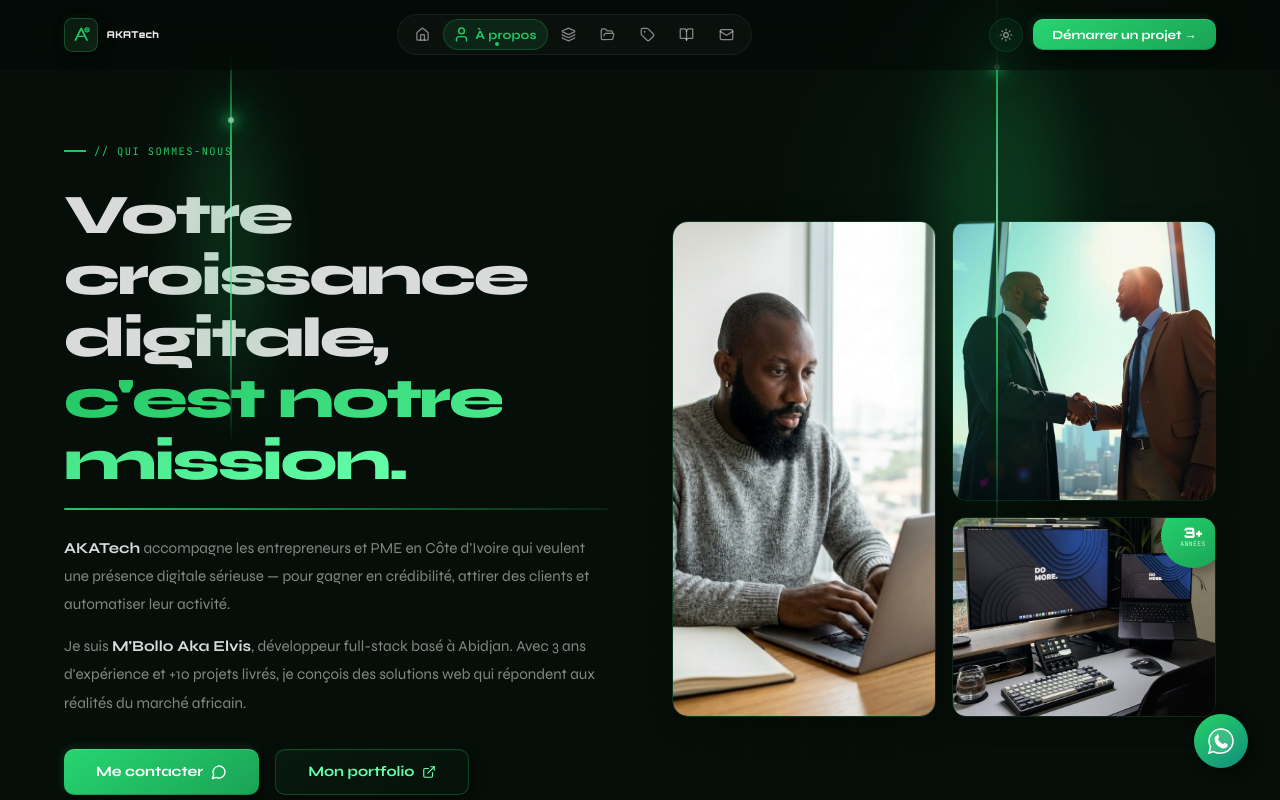
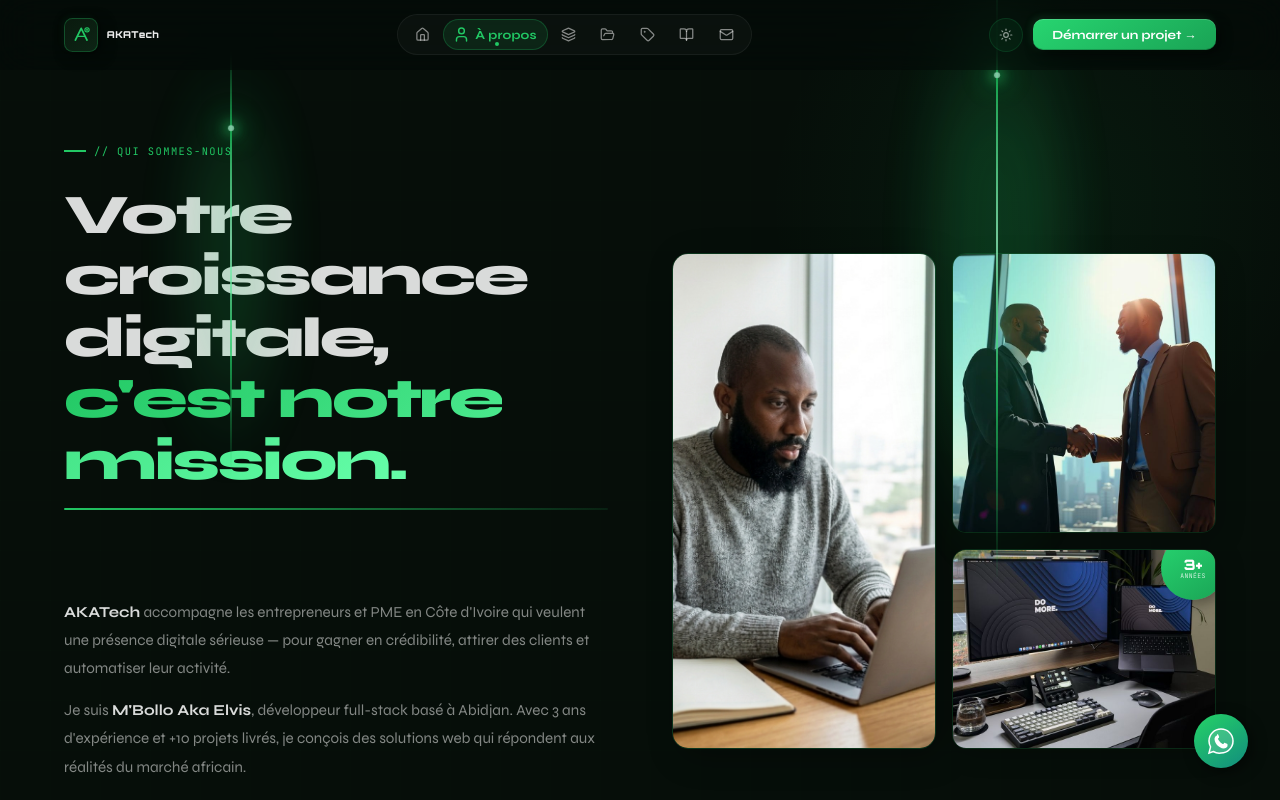
Before and after one commit to wthomasss06-stack/akatech-agencenext, a Next.js app: page /about in a window 1280 px wide. Shown: the top 800 px of the page. Built offline with nearby package versions, Linux system fonts and the light colour scheme.

Commit message:
Add files via upload

```diff
--- a/app/about/page.js
+++ b/app/about/page.js
@@ -27,41 +27,60 @@ function HeroAbout() {
   const T = useTheme()
   return (
     <section style={{ padding: '9rem 5% 6rem', background: T.bg, position: 'relative', overflow: 'hidden' }}>
+      <style>{`
+        .hero-about-grid {
+          max-width: 1200px;
+          margin: 0 auto;
+          position: relative;
+          z-index: 1;
+          display: grid;
+          grid-template-columns: 1fr 1fr;
+          grid-template-rows: auto auto;
+          gap: 4rem;
+          align-items: start;
+        }
+        .hero-title-block  { grid-column: 1; grid-row: 1; }
+        .hero-text-block   { grid-column: 1; grid-row: 2; }
+        .hero-photos-block { grid-column: 2; grid-row: 1 / 3; align-self: center; }
+
+        @media (max-width: 768px) {
+          .hero-about-grid {
+            display: flex;
+            flex-direction: column;
+            gap: 2rem;
+          }
+          .hero-title-block  { order: 1; }
+          .hero-photos-block { order: 2; }
+          .hero-text-block   { order: 3; }
+          .hero-photo-grid   {
+            grid-template-rows: 220px 160px !important;
+          }
+        }
+      `}</style>
+
       <div style={{ position: 'absolute', top: '-10%', right: '-5%', width: 600, height: 600, borderRadius: '50%', background: 'radial-gradient(circle,rgba(34,200,100,.07),transparent 65%)', pointerEvents: 'none' }} />
       <div className="grid-bg" style={{ position: 'absolute', inset: 0, opacity: .25 }} />
       <LaserBeam position="right" intensity="medium" />
       <LaserBeam position="left"  intensity="subtle" style={{ height: '45%', top: '5%' }} />
 
-      <div style={{ maxWidth: 1200, margin: '0 auto', position: 'relative', zIndex: 1, display: 'grid', gridTemplateColumns: '1fr 1fr', gap: '4rem', alignItems: 'center' }}>
-        {/* Left */}
-        <motion.div initial={{ opacity: 0, x: -30 }} animate={{ opacity: 1, x: 0 }} transition={{ duration: .7, ease: [.22,1,.36,1] }}>
+      <div className="hero-about-grid">
+
+        {/* ① Titre — affiché en 1er partout, en 1er sur mobile */}
+        <motion.div className="hero-title-block"
+          initial={{ opacity: 0, x: -30 }} animate={{ opacity: 1, x: 0 }} transition={{ duration: .7, ease: [.22,1,.36,1] }}>
           <SectionEye label="// Qui sommes-nous" />
           <h1 style={{ fontSize: 'clamp(2.2rem,4.5vw,3.5rem)', fontWeight: 800, fontFamily: "'Syne',sans-serif", color: T.textMain, letterSpacing: '-.04em', lineHeight: 1.1, marginBottom: '1rem' }}>
             Votre croissance digitale,<br />
             <span className="text-gradient">c'est notre mission.</span>
           </h1>
           <motion.div initial={{ scaleX: 0 }} animate={{ scaleX: 1 }} transition={{ duration: .8, delay: .3 }}
-            style={{ height: 2, background: 'linear-gradient(90deg,#22c864,rgba(34,200,100,.1))', borderRadius: 2, marginBottom: '1.5rem', transformOrigin: 'left' }} />
-          <p style={{ fontSize: '.95rem', color: T.textSub, lineHeight: 1.85, marginBottom: '.9rem' }}>
-            <strong style={{ color: T.textMain }}>AKATech</strong> accompagne les entrepreneurs et PME en Côte d'Ivoire qui veulent une présence digitale sérieuse — pour gagner en crédibilité, attirer des clients et automatiser leur activité.
-          </p>
-          <p style={{ fontSize: '.95rem', color: T.textSub, lineHeight: 1.85, marginBottom: '2rem' }}>
-            Je suis <strong style={{ color: T.textMain }}>M'Bollo Aka Elvis</strong>, développeur full-stack basé à Abidjan. Avec 3 ans d'expérience et +10 projets livrés, je conçois des solutions web qui répondent aux réalités du marché africain.
-          </p>
-
-          <div style={{ display: 'flex', gap: '1rem', flexWrap: 'wrap' }}>
-            <a href="https://wa.me/2250142507750" target="_blank" rel="noreferrer" className="btn-raised">
-              Me contacter <MessageCircle size={16} />
-            </a>
-            <a href="https://akafolio160502.vercel.app/" target="_blank" rel="noreferrer" className="btn-ghost">
-              Mon portfolio <ExternalLink size={14} />
-            </a>
-          </div>
+            style={{ height: 2, background: 'linear-gradient(90deg,#22c864,rgba(34,200,100,.1))', borderRadius: 2, transformOrigin: 'left' }} />
         </motion.div>
 
-        {/* Right — photo grid */}
-        <motion.div initial={{ opacity: 0, x: 30 }} animate={{ opacity: 1, x: 0 }} transition={{ duration: .7, delay: .2 }}>
-          <div style={{ display: 'grid', gridTemplateColumns: '1fr 1fr', gridTemplateRows: '280px 200px', gap: '1rem' }}>
+        {/* ② Photos — en colonne droite sur desktop, entre titre et texte sur mobile */}
+        <motion.div className="hero-photos-block"
+          initial={{ opacity: 0, x: 30 }} animate={{ opacity: 1, x: 0 }} transition={{ duration: .7, delay: .2 }}>
+          <div className="hero-photo-grid" style={{ display: 'grid', gridTemplateColumns: '1fr 1fr', gridTemplateRows: '280px 200px', gap: '1rem' }}>
             <motion.div whileHover={{ scale: 1.02 }} style={{ gridRow: '1 / 3', borderRadius: 16, overflow: 'hidden', border: '1px solid rgba(34,200,100,.2)', boxShadow: '8px 8px 32px rgba(0,0,0,.3)' }}>
               <LazyImg src="/images/about-1.jpg" alt="AKATech Team" style={{ width: '100%', height: '100%', objectFit: 'cover' }}
                 placeholder={<div style={{ height: '100%', background: 'linear-gradient(135deg,#0a1a0e,#060e09)', display: 'flex', alignItems: 'center', justifyContent: 'center' }}><Users size={32} style={{ color: 'rgba(34,200,100,.3)' }} /></div>} />
@@ -81,6 +100,26 @@ function HeroAbout() {
             </motion.div>
           </div>
         </motion.div>
+
+        {/* ③ Texte + boutons — en 2e ligne col 1 sur desktop, en 3e sur mobile */}
+        <motion.div className="hero-text-block"
+          initial={{ opacity: 0, x: -30 }} animate={{ opacity: 1, x: 0 }} transition={{ duration: .7, delay: .15, ease: [.22,1,.36,1] }}>
+          <p style={{ fontSize: '.95rem', color: T.textSub, lineHeight: 1.85, marginBottom: '.9rem', marginTop: '1.5rem' }}>
+            <strong style={{ color: T.textMain }}>AKATech</strong> accompagne les entrepreneurs et PME en Côte d'Ivoire qui veulent une présence digitale sérieuse — pour gagner en crédibilité, attirer des clients et automatiser leur activité.
+          </p>
+          <p style={{ fontSize: '.95rem', color: T.textSub, lineHeight: 1.85, marginBottom: '2rem' }}>
+            Je suis <strong style={{ color: T.textMain }}>M'Bollo Aka Elvis</strong>, développeur full-stack basé à Abidjan. Avec 3 ans d'expérience et +10 projets livrés, je conçois des solutions web qui répondent aux réalités du marché africain.
+          </p>
+          <div style={{ display: 'flex', gap: '1rem', flexWrap: 'wrap' }}>
+            <a href="https://wa.me/2250142507750" target="_blank" rel="noreferrer" className="btn-raised">
+              Me contacter <MessageCircle size={16} />
+            </a>
+            <a href="https://akafolio160502.vercel.app/" target="_blank" rel="noreferrer" className="btn-ghost">
+              Mon portfolio <ExternalLink size={14} />
+            </a>
+          </div>
+        </motion.div>
+
       </div>
     </section>
   )
```
